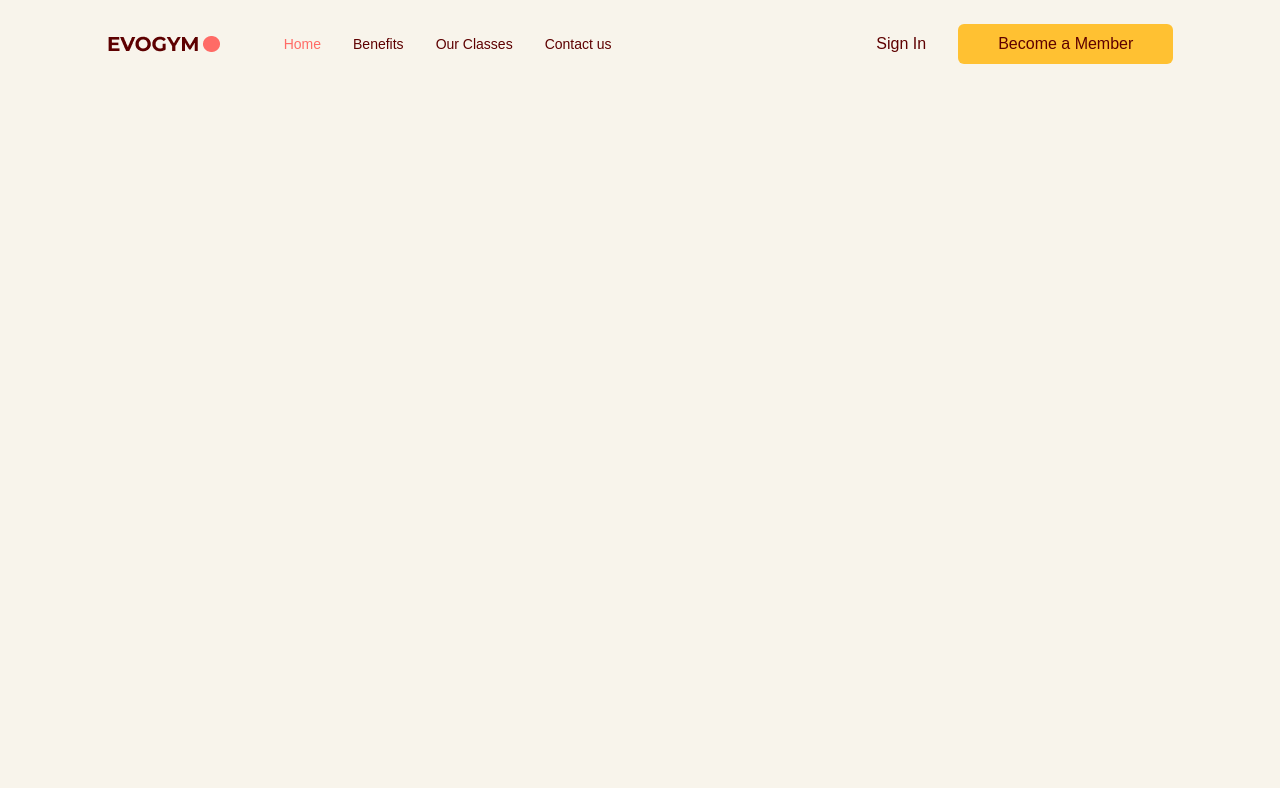
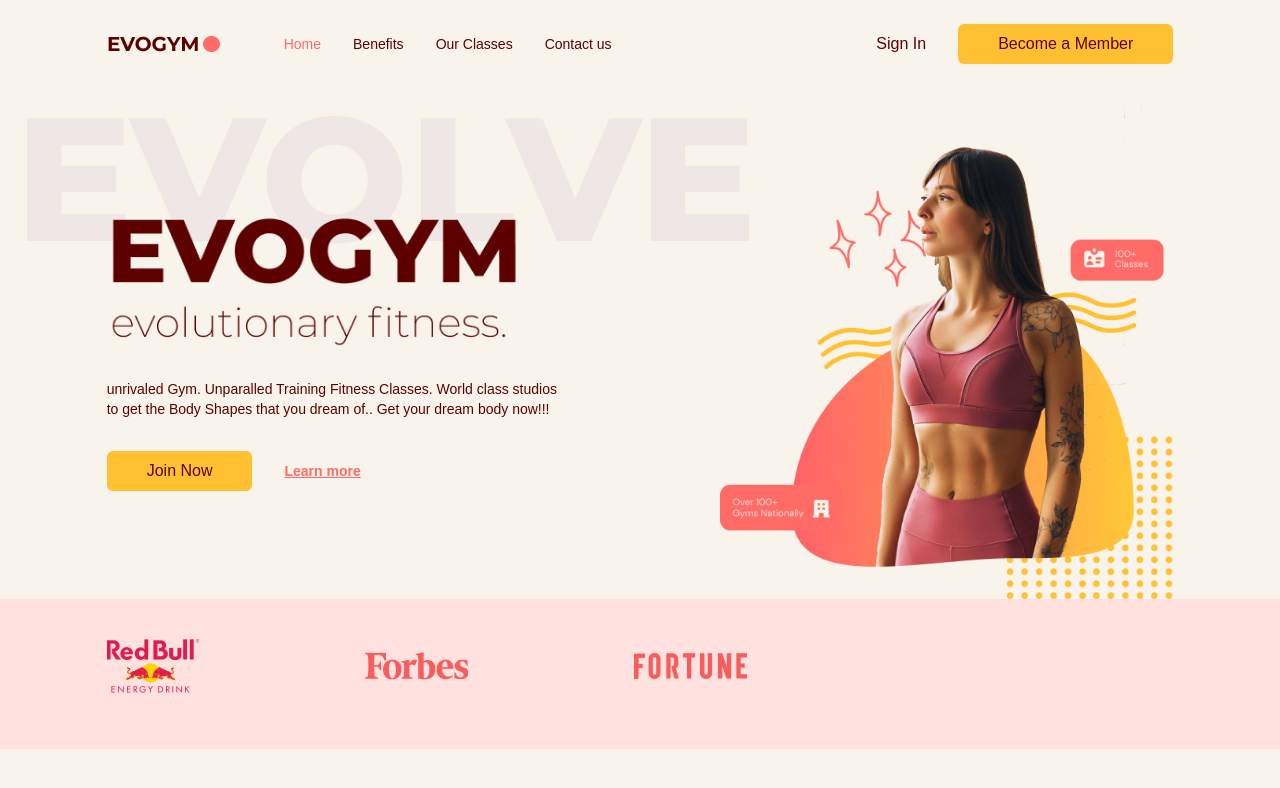
Before and after one commit to BigJoseDev/gym-app, a React (Vite) app: page / in a window 1280 px wide. Shown: the top 788 px of the page. Built offline with nearby package versions, Linux system fonts and the light colour scheme.

Commit message:
completed nav bar and adding animation to header

```diff
--- a/src/App.tsx
+++ b/src/App.tsx
@@ -1,4 +1,5 @@
 import Navbar from "@/scenes/navbar"
+import Home from "@/scenes/home"
 import { useEffect, useState } from "react"
 import { SelectedPage } from "@/shared/types";
 
@@ -28,6 +29,7 @@
         setSelectedPage={setSelectedPage}
 
         />
+        <Home  setSelectedPage={setSelectedPage}/>
 
     </div>
 
--- /dev/null
+++ b/src/scenes/home/index.tsx
@@ -0,0 +1,91 @@
+import useMediaQuery from "@/hooks/useMediaQuery";
+import { SelectedPage } from "@/shared/types";
+import ActionButton from "@/shared/ActionButton";
+import HomePageText from "@/assets/HomePageText.png";
+import HomePageGraphic from "@/assets/HomePageGraphic.png";
+import SponsorRedBull from "@/assets/SponsorRedBull.png";
+import SponsorForbes from "@/assets/SponsorForbes.png";
+import SponsorFortune from "@/assets/SponsorFortune.png";
+import AnchorLink from "react-anchor-link-smooth-scroll";
+import { motion } from "framer-motion";
+
+
+
+
+
+type Props = {
+    setSelectedPage: (value: SelectedPage) => void;
+}
+
+const Home = ({ setSelectedPage }: Props) => {
+    const isAboveMediumScreens = useMediaQuery("(min-width:1060px)");
+    return (
+        <section id="home"
+            className="gap-26 bg-gray-20 py-10 md:h-full md:pb-0"
+        >
+
+            {/* image and main header */}
+            <div className="md:flex mx-auto w-5/6 items-center justify-center md:5/6 ">
+                {/* main header */}
+                <div className="z-10 mt-32 md:basis-3/5">
+                    {/* headings */}
+                    <motion.div
+                    initial= "hidden"
+                    whileInView="visible"
+                    viewport={{once:true,amount:0.5}}
+                    transition={{duration:1.5}}
+                    variants={{
+                        hidden:{opacity:0, x:-100},
+                        visible:{opacity:1, x: 0},
+
+                    }}
+                    className="md:-mt-20">
+                        <div className="relative">
+                            <div className="before:absolute before:-top-20 before:-left-20 before:z-[-1] md:before:content-evolvetext" >
+                                <img alt="home-page-text" src={HomePageText} />
+                            </div>
+
+
+
+                        </div>
+                        <p className="mt-8 text-sm ">
+                            unrivaled Gym. Unparalled Training Fitness Classes. World class studios to get the Body Shapes that you dream of.. Get your dream body now!!!
+                        </p>
+                        </motion.div>
+                    {/* actions */}
+                    <div className="mt-8 flex items-center gap-8">
+                        <ActionButton setSelectedPage={setSelectedPage}>
+                            Join Now
+                        </ActionButton>
+                        <AnchorLink className="text-sm font-bold text-primary-500 underline hover:text-secondary-500"
+                            onClick={() => setSelectedPage(SelectedPage.ContactUs)}
+                            href={`#${SelectedPage.ContactUs}`}>
+                            <p>Learn more</p>
+                        </AnchorLink>
+
+                    </div>
+                </div>
+                {/* image */}
+                <div className="flex basis-3/5 justify-center md:z-10 md:ml-40 md:mt-16 md:justify-items-end">
+                    <img alt="home-page-graphic" src={HomePageGraphic} />
+                </div>
+            </div>
+
+            {/* sponsors */}
+            {isAboveMediumScreens && (
+                <div className="h-[150px] w-full bg-primary-100 py-10">
+                    <div className="mx-auto w-5/6 ">
+                        <div className="flex w-3/5 items-center justify-between gap-8">
+                            <img src={SponsorRedBull} alt="red-bull-sponsor" />
+                            <img src={SponsorForbes} alt="Forbes-sponsor" />
+                            <img src={SponsorFortune} alt="Fortune-sponsor" />
+                        </div>
+                    </div>
+                </div>
+            )}
+
+        </section>
+    )
+}
+
+export default Home;
```
